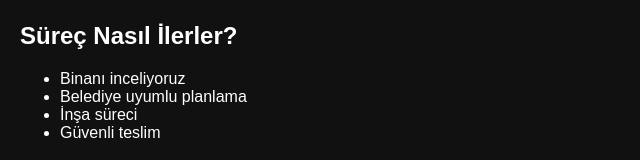
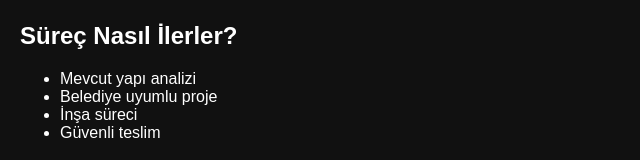
Before and after one commit to yzcdiscephe/Sanal, a Next.js app: page / in a window 1280 px wide. Shown: the part 3918-4078 px from the top of the page, without its empty margins (0-640 px from the left). Built offline with nearby package versions, Linux system fonts and the light colour scheme.

Commit message:
Update process steps in Process.js

```diff
--- a/components/Process.js
+++ b/components/Process.js
@@ -3,8 +3,8 @@ export default function Process() {
     <section className="process">
       <h2>Süreç Nasıl İlerler?</h2>
       <ul>
-        <li>Binanı inceliyoruz</li>
-        <li>Belediye uyumlu planlama</li>
+        <li>Mevcut yapı analizi</li>
+        <li>Belediye uyumlu proje</li>
         <li>İnşa süreci</li>
         <li>Güvenli teslim</li>
       </ul>
```
